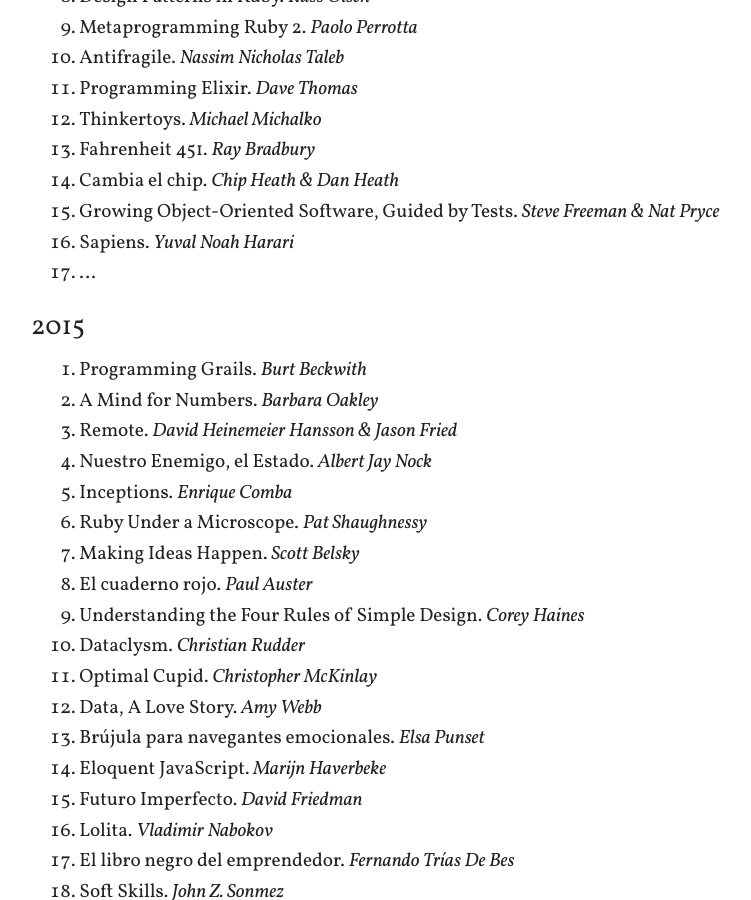
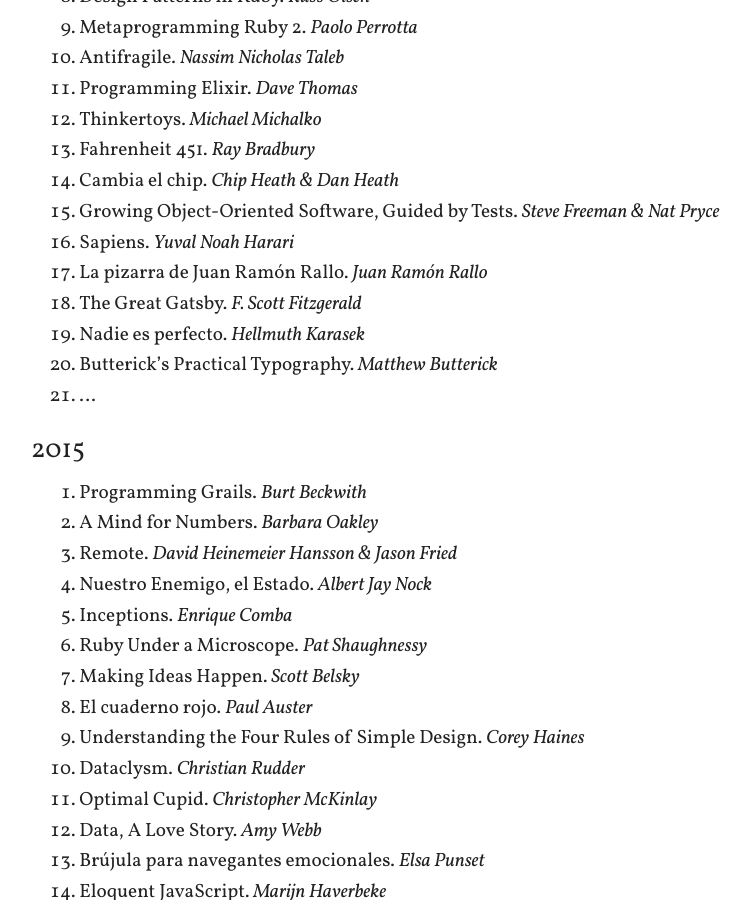
Before and after one commit to arturoherrero/arturoherrero.com, a Jekyll site: the page built from books.md, in a window 1280 px wide and 900 px high, scrolled down 551 px. Shown: the whole window, without its empty margins (249-1000 px from the left). Built offline with Jekyll 4.4.1, drawn with Linux system fonts in a browser that asks for light colours.

Commit message:
Update book list

```diff
--- a/books.md
+++ b/books.md
@@ -25,7 +25,11 @@
 14. Cambia el chip. *Chip Heath & Dan Heath*
 15. Growing Object-Oriented Software, Guided by Tests. *Steve Freeman & Nat Pryce*
 16. Sapiens. *Yuval Noah Harari*
-17. ...
+17. La pizarra de Juan Ramón Rallo. *Juan Ramón Rallo*
+18. The Great Gatsby. *F. Scott Fitzgerald*
+19. Nadie es perfecto. *Hellmuth Karasek*
+20. Butterick's Practical Typography. *Matthew Butterick*
+21. ...
 
 
 ### 2015
```
